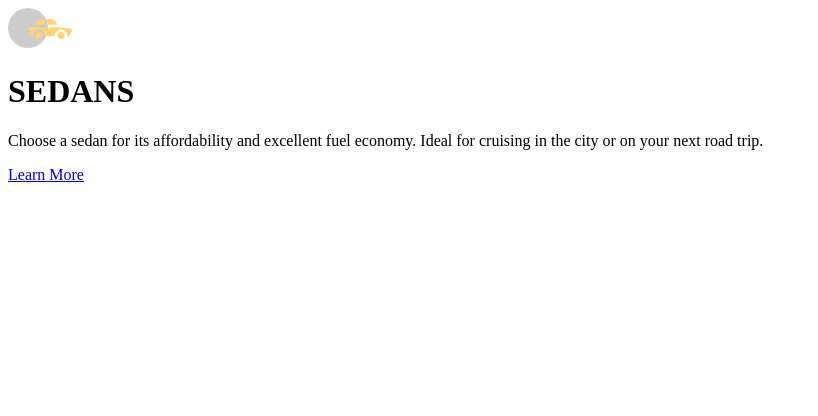
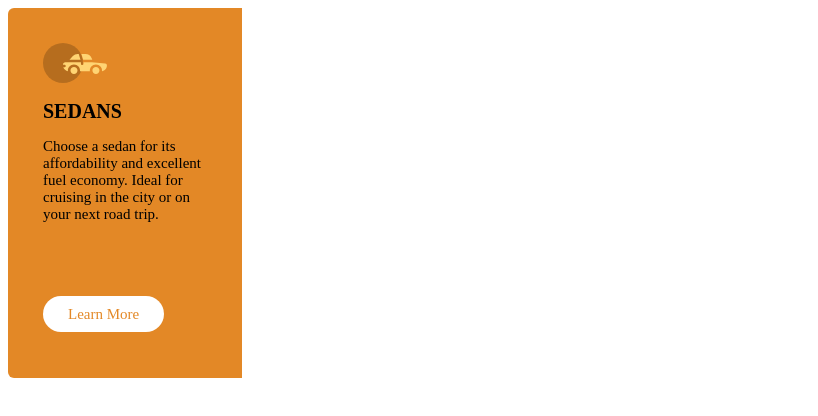
Before and after one commit to Cristiano-Monteiro/Project-FrontEnd-basic-03, a plain HTML site: page index.html in a window 1280 px wide. Shown: the whole page, without its empty margins (0-818 px from the left). Drawn offline with Linux system fonts and the light colour scheme.

Commit message:
Modification-02

```diff
--- a/index.html
+++ b/index.html
@@ -5,6 +5,8 @@
     <meta http-equiv="X-UA-Compatible" content="IE=edge">
     <meta name="viewport" content="width=device-width, initial-scale=1.0">
     <title>Project-FrontEnd-basic-03</title>
+    <link rel="stylesheet" href="style.css">
+    <link rel="shortcut icon" href="images/favicon-32x32.png" type="image/x-icon">
 </head>
 <body>
     <div class="MainDiv">
--- /dev/null
+++ b/style.css
@@ -0,0 +1,29 @@
+body{
+    font-size: 15px;
+}
+
+.MainDiv{
+    background-color: hsl(31, 77%, 52%);
+    max-width: 13%;
+    height: 300px;
+    padding: 35px;
+    border-radius: 6px 0px 0px 6px;
+}
+
+h1{
+    font-size: 20px;
+}
+
+p{
+    margin-bottom: 50%;
+}
+
+a{
+    background-color: white;
+    padding: 10px;
+    padding-left: 25px;
+    padding-right: 25px;
+    border-radius: 20px;
+    text-decoration: none;
+    color: hsl(31, 77%, 52%);
+}
```
